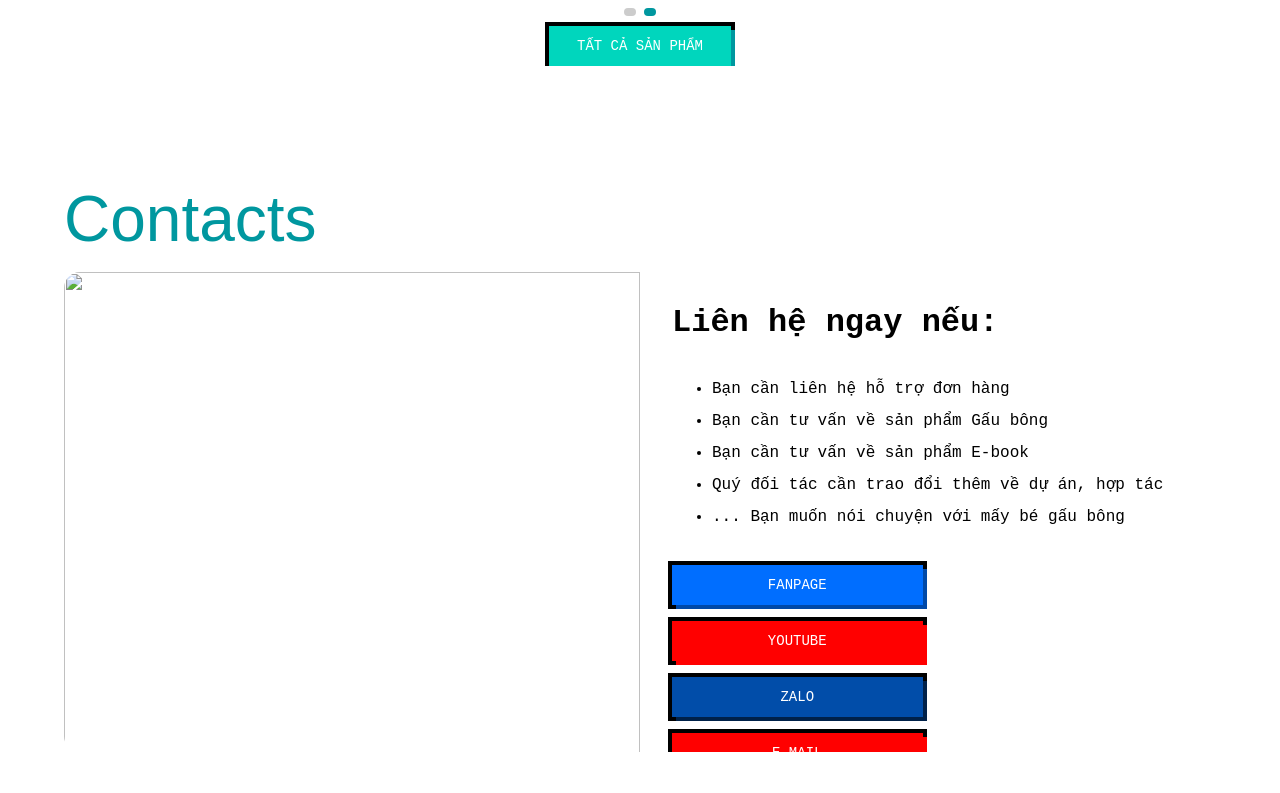
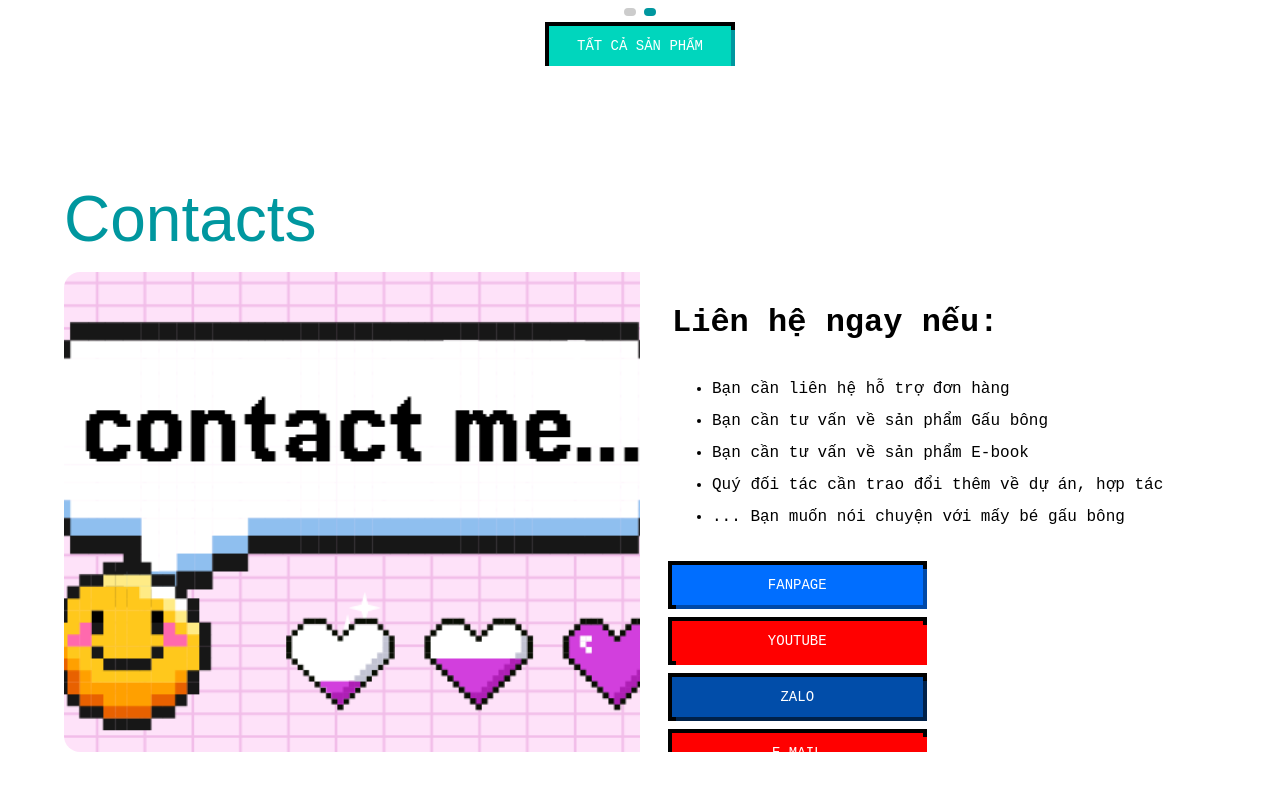
Before and after one commit to nguyencaoan2208/gbdm2, a plain HTML site: page index.htm in a window 1280 px wide. Shown: the part 2557-3350 px from the top of the page. Drawn offline with Linux system fonts and the light colour scheme; a web font is replaced by a local one.

Commit message:
Update index.htm

```diff
--- a/index.htm
+++ b/index.htm
@@ -111,7 +111,7 @@
             <h1 class="pixel-text">Contacts</h1>
             <div class="contact">
                 <div class="contact-image">
-                    <img src="img\contact-image_1.png" alt="">
+                    <img src="contact-image_1.png" alt="">
                 </div>
                 <div class="contact-detail">
                     <h3 class="pixel-text">Liên hệ ngay nếu:</h3>
```
